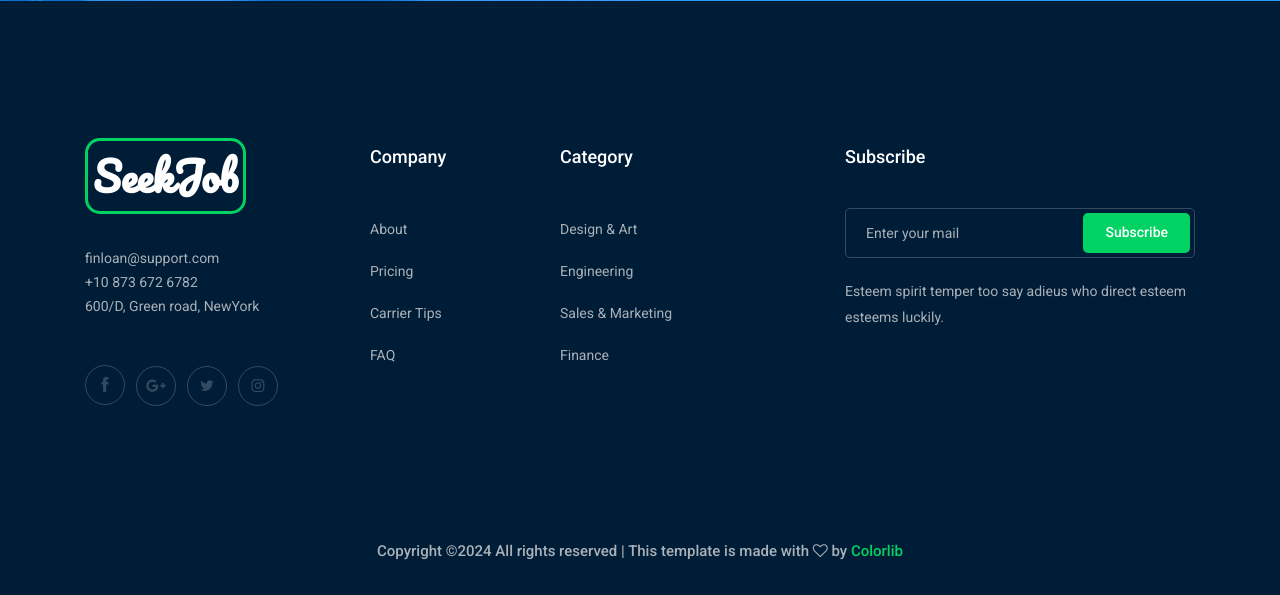
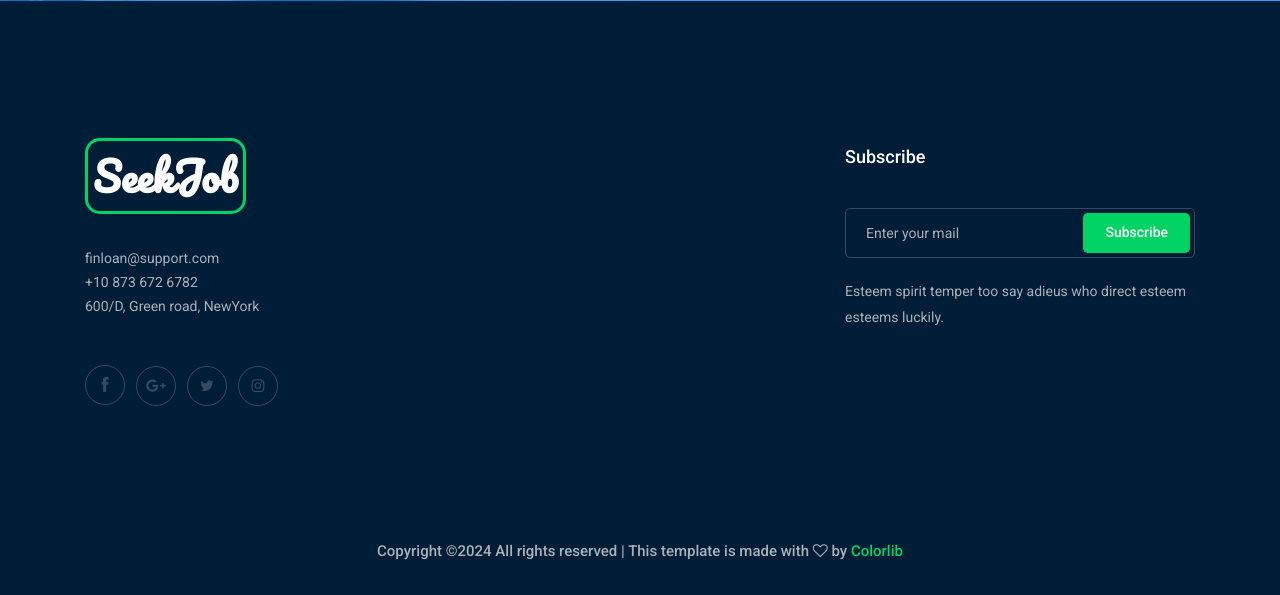
Before and after one commit to AlfredGomes23/SeekJob, a Django app: page / in a window 1280 px wide. Shown: the part 3168-3763 px from the top of the page. Run offline with Django 5.2, Linux system fonts and the light colour scheme; some libraries are stand-ins or nearby versions.

Commit message:
updated footer(removed unwanted links)

```diff
--- a/mysite/templates/Base.html
+++ b/mysite/templates/Base.html
@@ -172,29 +172,13 @@
                     </div>
                     <div class="col-xl-2 col-md-6 col-lg-2">
                         <div class="footer_widget wow fadeInUp" data-wow-duration="1.1s" data-wow-delay=".4s">
-                            <h3 class="footer_title">
-                                Company
-                            </h3>
-                            <ul>
-                                <li><a href="#">About </a></li>
-                                <li><a href="#"> Pricing</a></li>
-                                <li><a href="#">Carrier Tips</a></li>
-                                <li><a href="#">FAQ</a></li>
-                            </ul>
+
 
                         </div>
                     </div>
                     <div class="col-xl-3 col-md-6 col-lg-3">
                         <div class="footer_widget wow fadeInUp" data-wow-duration="1.2s" data-wow-delay=".5s">
-                            <h3 class="footer_title">
-                                Category
-                            </h3>
-                            <ul>
-                                <li><a href="#">Design & Art</a></li>
-                                <li><a href="#">Engineering</a></li>
-                                <li><a href="#">Sales & Marketing</a></li>
-                                <li><a href="#">Finance</a></li>
-                            </ul>
+
                         </div>
                     </div>
                     <div class="col-xl-4 col-md-6 col-lg-4">
```
